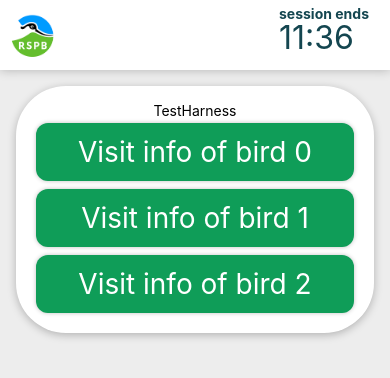
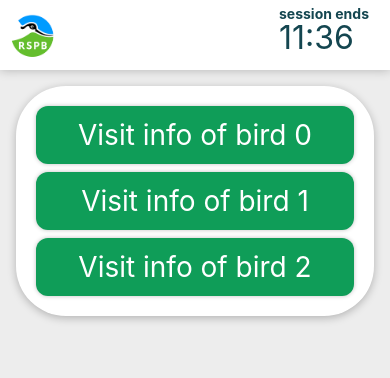
Before and after one commit to Platymek/HumanComputerInteraction-HiFi-Prototype, a React Native app: screen / in a window 390 px wide. Shown: the top 378 px of the page. Built offline with nearby package versions, Linux system fonts and the light colour scheme.

Commit message:
updated test harness

```diff
--- a/App.js
+++ b/App.js
@@ -23,10 +23,6 @@ function TestHarness({
 
     const { colors, setInfoIndex } = route.params
 
-    // `navigation` const is passed to the screen component or from useNavigation()
-    const routes = navigation.getState()?.routes;
-    const prevRoute = routes[routes.length - 2]; // -2 because -1 is the current route
-
     return (
 
         <Main
@@ -35,9 +31,6 @@ function TestHarness({
             navigation={navigation}
         >
             <Container colors={colors}>
-
-                <Text>{route.name}</Text>
-                <Text>{prevRoute == undefined}</Text>
 
                 <BigButton
 
```
